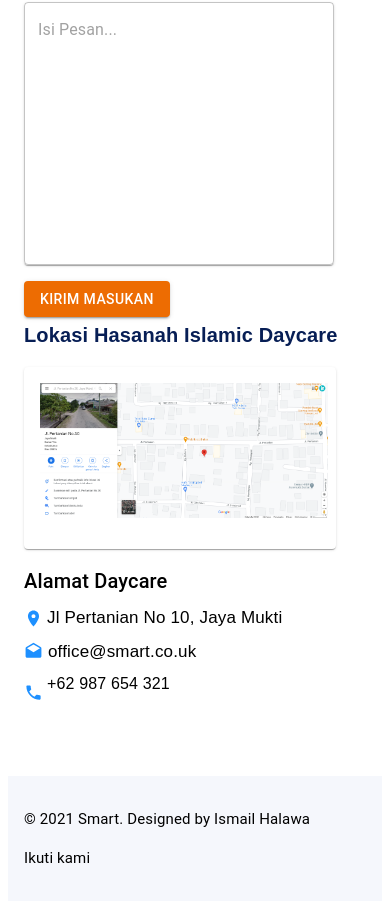
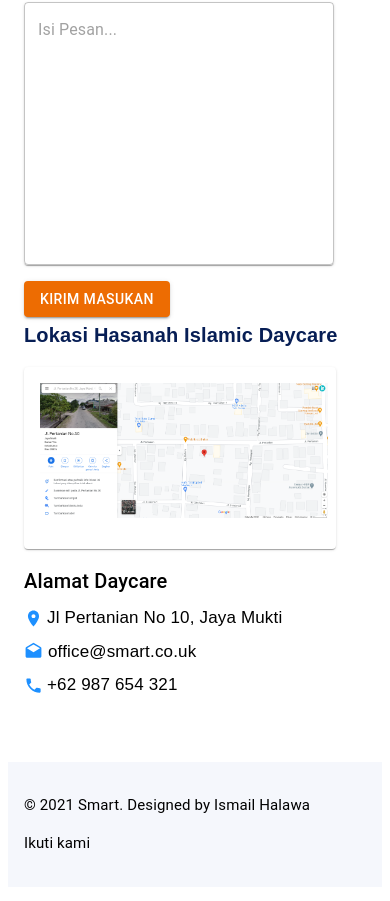
Before and after one commit to sugiatiismail/daycare, a React (Create React App) app: page / in a window 390 px wide. Shown: the part 5746-6647 px from the top of the page. Built offline with nearby package versions, Linux system fonts and the light colour scheme.

Commit message:
Penambahan Responsive

```diff
--- a/src/component/Kirimmasukkan.js
+++ b/src/component/Kirimmasukkan.js
@@ -106,7 +106,7 @@ const Kirimmasukkan = () => {
                                     flexWrap: 'wrap',
                                 }}>
                                     <PhoneIcon sx={{ color: '#1e90ff', fontSize: 19 }} />
-                                    <Typography paddingBottom={2} align="center" style={{ fontFamily: 'sans-serif', fontWeight: 400, fontSize: 16, marginLeft: 4 }} >+62 987 654 321</Typography>
+                                    <Typography align="center" style={{ fontFamily: 'sans-serif', fontWeight: 400, fontSize: 17, marginLeft: 4 }} >+62 987 654 321</Typography>
                                 </div>
                             </Stack>
                         </Stack>
```
